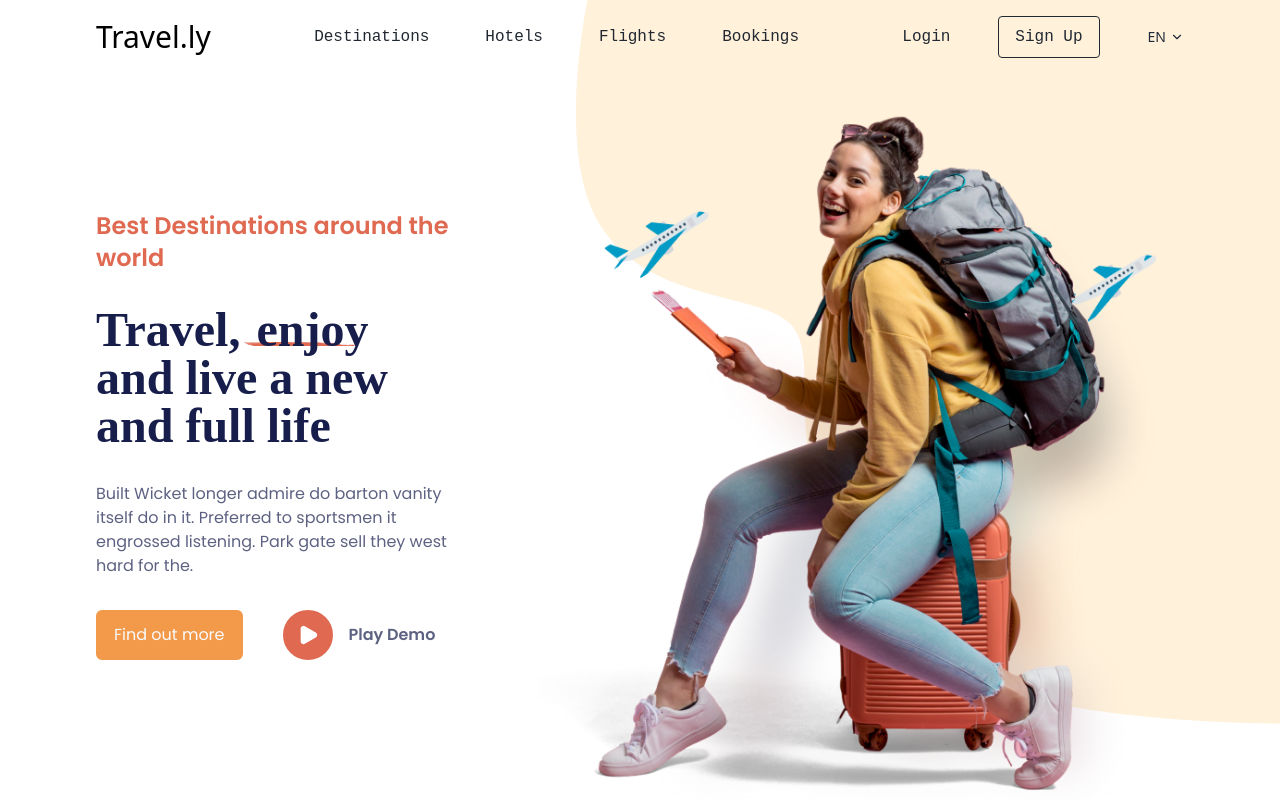
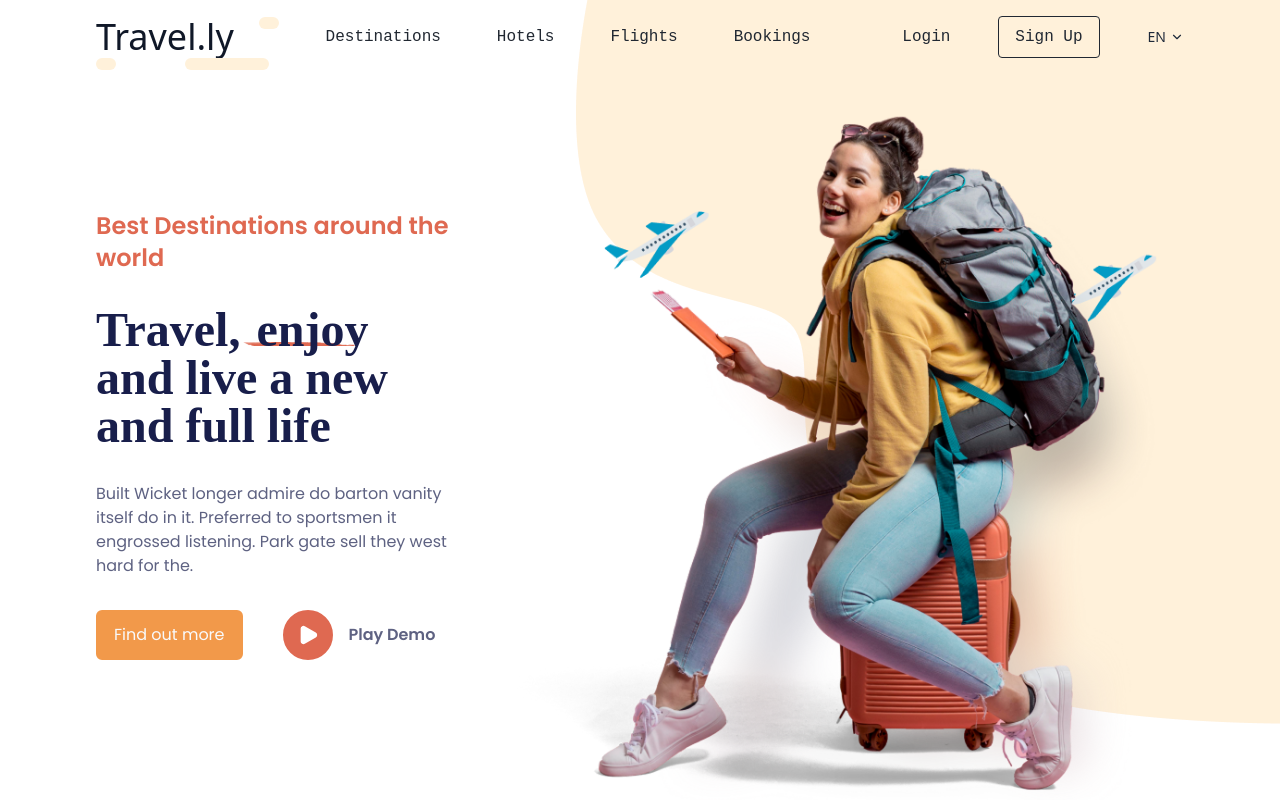
Before and after one commit to kundan-suthar/StrelemaAssignment, a React (Vite) app: page / in a window 1280 px wide. Shown: the top 800 px of the page. Built offline with nearby package versions, Linux system fonts and the light colour scheme; a web font is replaced by a local one.

Commit message:
fixes: logo issue fixes in header and footer

```diff
--- a/src/components/Footer.jsx
+++ b/src/components/Footer.jsx
@@ -32,7 +32,7 @@ const Footer = () => {
 
                         {/* Brand Info */}
                         <div className="lg:col-span-4">
-                            <div className="relative inline-block after:content-[url('/logo.svg')] after:absolute after:-top-3 after:-right-5 after:w-8 after:h-8 after:opacity-80">
+                            <div className="relative inline-block after:content-[url('/images/logo.svg')] after:absolute   after:inset-0 after:h-7 ">
                                 <h2 className="text-4xl font-extrabold text-gray-900 relative z-10">Travello</h2>
                             </div>
                             <p className="mt-4 text-para font-semibold text-sm max-w-xs">
--- a/src/components/Navigation.jsx
+++ b/src/components/Navigation.jsx
@@ -6,10 +6,16 @@ import LanguageDropdown from "./LanguageDropdown"
 const Navigation = () => {
     return (
         <nav className=" py-4 flex justify-between items-center">
-            <div>
-                <Link to={'/'}>
-                    <p className="text-3xl font-logo">Travel.ly</p>
+            {/* <div>
+                <Link to={'/'} className="after:content-[url('/images/logo.svg')] after:absolute   after:inset-0  ">
+                    <p className="text-3xl font-logo ">Travel.ly</p>
                 </Link>
+            </div> */}
+            <div className="relative inline-block">
+                <h2 className="relative text-4xl font-logo text-gray-900 z-10
+                  after:content-[url('/images/logo.svg')] after:absolute   after:inset-0  ">
+                    Travel.ly
+                </h2>
             </div>
             <div className="flex gap-14">
                 <NavLink
--- a/src/icons/TwitterIcon.jsx
+++ b/src/icons/TwitterIcon.jsx
@@ -20,7 +20,7 @@ const TwitterIcon = () => {
                     </filter>
                 </defs>
             </svg>
-            fillRule
+
         </div>
     )
 }
```
